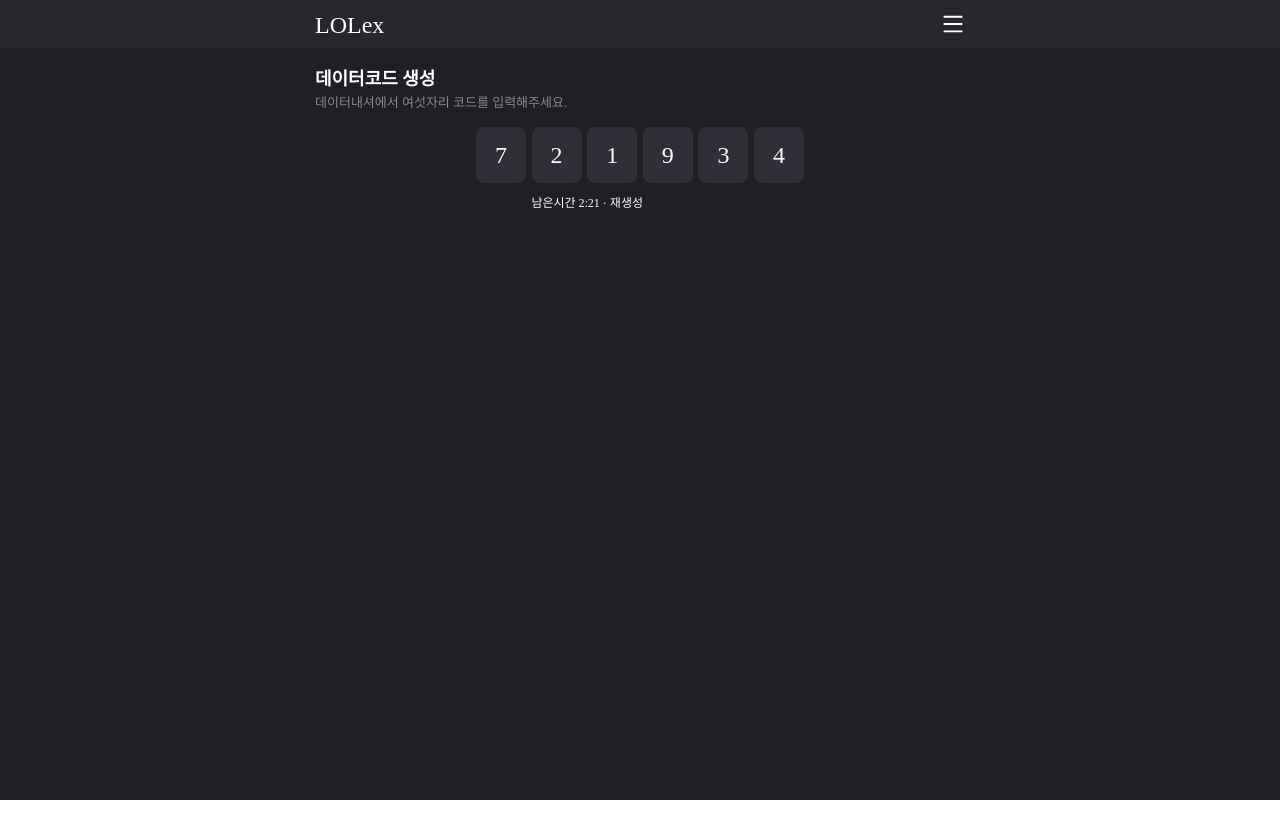
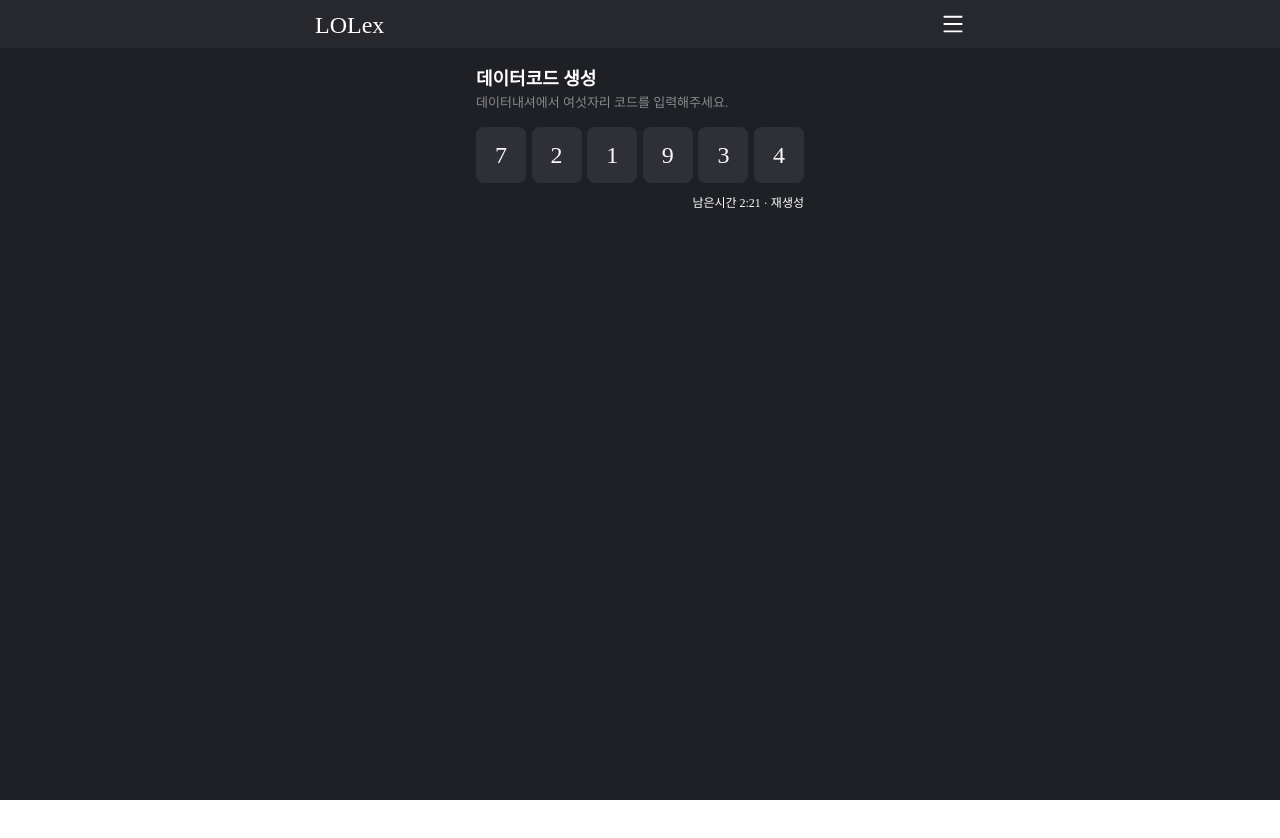
Before and after one commit to fifteen-GG/15GG_front, a React (Create React App) app: page /code in a window 1280 px wide. Shown: the top 838 px of the page. Built offline with nearby package versions, Linux system fonts and the light colour scheme; a web font is replaced by a local one.

Commit message:
fix: smarter way to map codes

```diff
--- a/src/components/page1.5/index.tsx
+++ b/src/components/page1.5/index.tsx
@@ -1,30 +1,20 @@
 import * as S from './styled';
 
 export const Page15 = () => {
+  const code = [7, 2, 1, 9, 3, 4];
   return (
     <S.Page15Wrapper>
       <S.Page15Responsive>
         <S.Title>데이터코드 생성</S.Title>
         <S.SubTitle>데이터내셔에서 여섯자리 코드를 입력해주세요.</S.SubTitle>
         <S.DataCodeWrapper>
-          <S.SingleDataCodeWrapper>
-            <S.SingleDataCode>7</S.SingleDataCode>
-          </S.SingleDataCodeWrapper>
-          <S.SingleDataCodeWrapper>
-            <S.SingleDataCode>2</S.SingleDataCode>
-          </S.SingleDataCodeWrapper>
-          <S.SingleDataCodeWrapper>
-            <S.SingleDataCode>1</S.SingleDataCode>
-          </S.SingleDataCodeWrapper>
-          <S.SingleDataCodeWrapper>
-            <S.SingleDataCode>9</S.SingleDataCode>
-          </S.SingleDataCodeWrapper>
-          <S.SingleDataCodeWrapper>
-            <S.SingleDataCode>3</S.SingleDataCode>
-          </S.SingleDataCodeWrapper>
-          <S.SingleDataCodeWrapper>
-            <S.SingleDataCode>4</S.SingleDataCode>
-          </S.SingleDataCodeWrapper>
+          {code.map((value: number, index: number) => {
+            return (
+              <S.SingleDataCodeWrapper key={index}>
+                <S.SingleDataCode>{value}</S.SingleDataCode>
+              </S.SingleDataCodeWrapper>
+            );
+          })}
         </S.DataCodeWrapper>
         <S.Footer>
           <S.FooterContent>남은시간 2:21 · 재생성</S.FooterContent>
--- a/src/components/page1.5/styled.tsx
+++ b/src/components/page1.5/styled.tsx
@@ -7,12 +7,7 @@ export const Page15Wrapper = styled.div`
 `;
 
 export const Page15Responsive = styled.div`
-  @media screen and (max-width: 650px) {
-    width: 100%;
-  }
-  @media screen and (min-width: 651px) {
-    width: 650px;
-  }
+  width: 328px;
 `;
 
 export const Title = styled.div`
```
